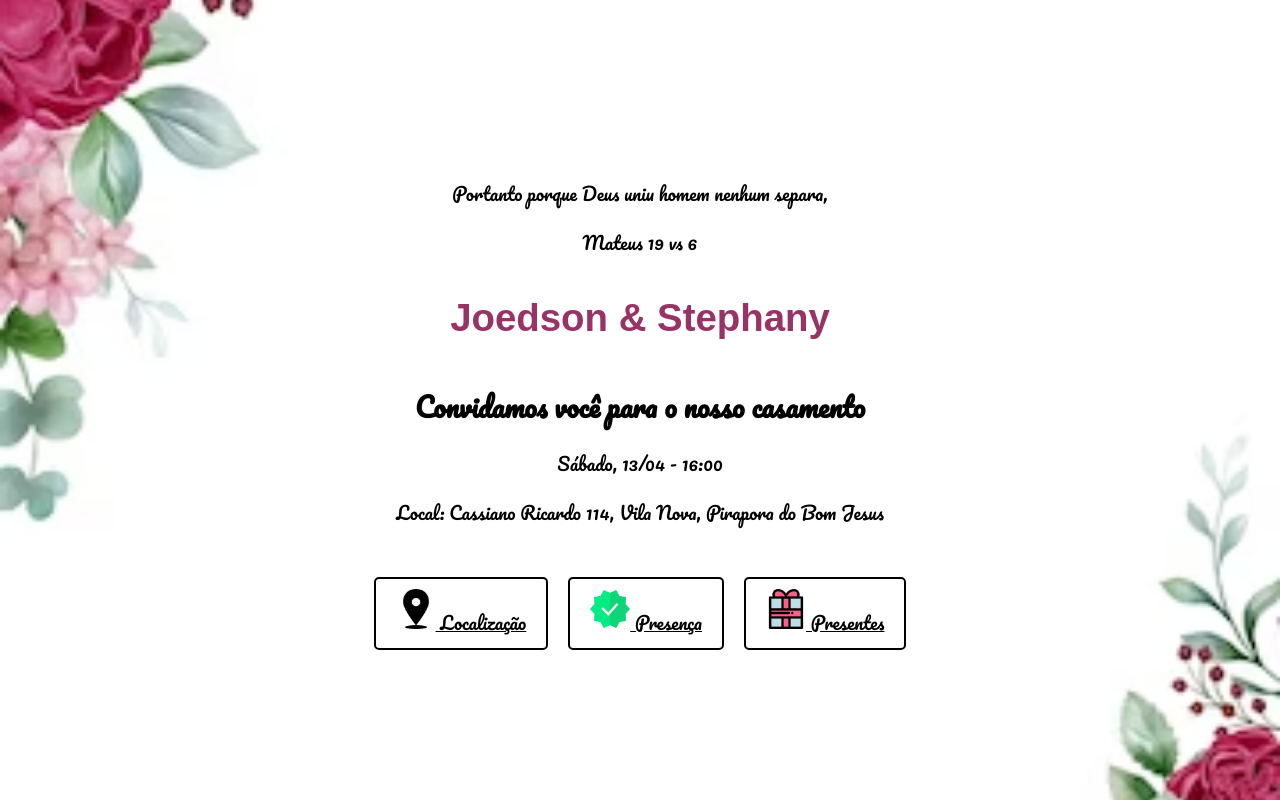
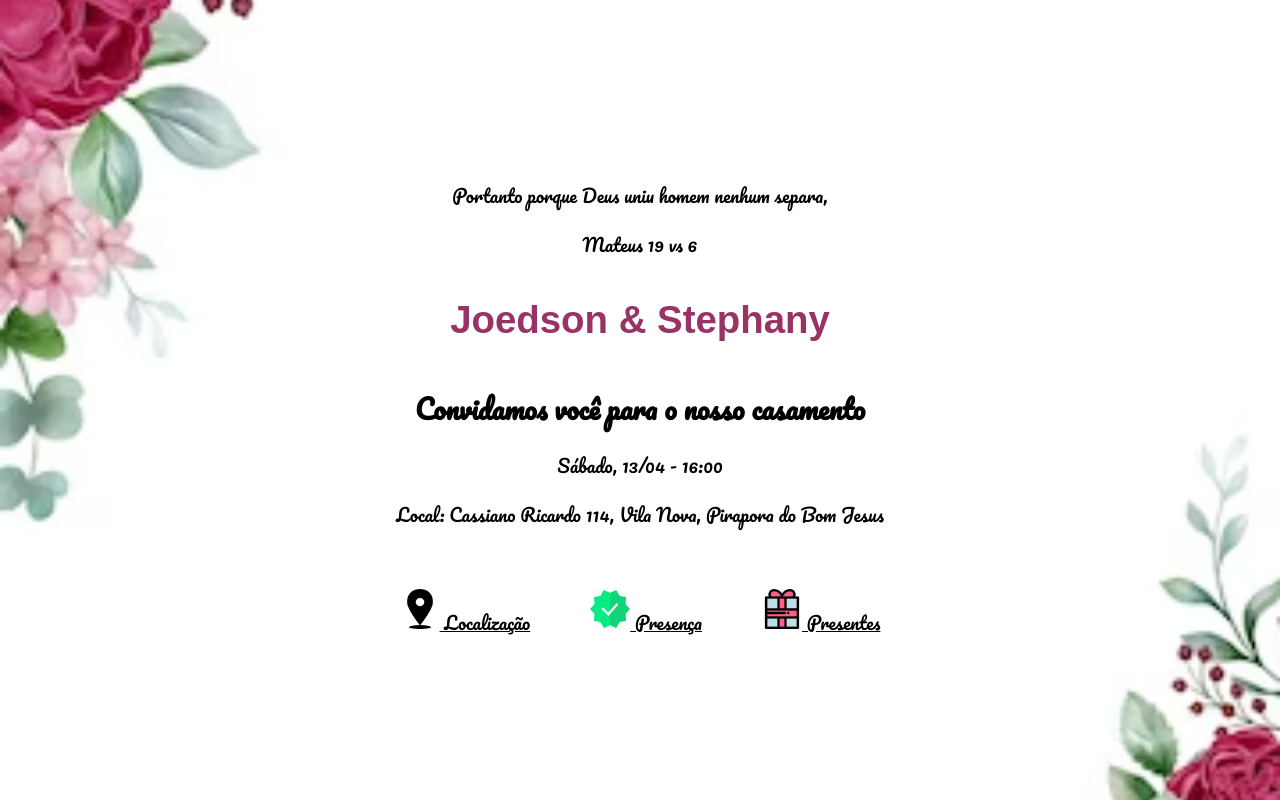
Before and after one commit to Thiago163/casamento, a plain HTML site: page index.html in a window 1280 px wide. Drawn offline with Linux system fonts and the light colour scheme.

Commit message:
Update index.html

```diff
--- a/index.html
+++ b/index.html
@@ -30,13 +30,12 @@
            text-decoration: none;
            background-color: white;
            padding: 10px 20px;
-           border-radius: 5px;
+           border-radius: 10px;
            margin: 10px;
            transition: background-color 0.3s ease-in-out;
            display: flex;
            flex-direction: column;
            align-items: center;
-           border: 2px solid;
         }
 
         .whatsapp-link a {
```
